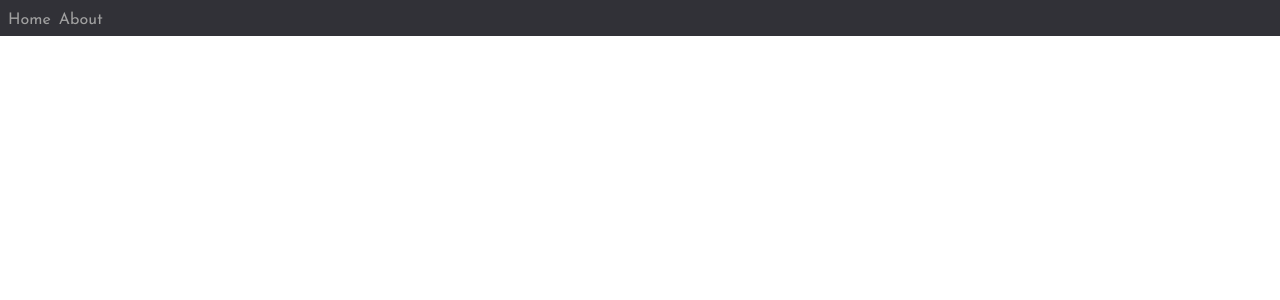
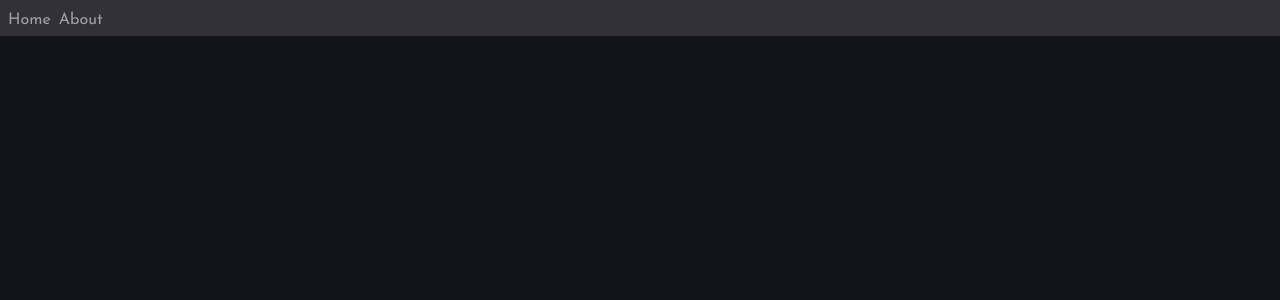
Before and after one commit to alexander-i-yang/alexander-i-yang.github.io, a React (Create React App) app: page / in a window 1280 px wide. Shown: the top 300 px of the page. Built offline with nearby package versions, Linux system fonts and the light colour scheme; the HTML template or start-up script is replaced by a standard one.

Commit message:
Navbar scroll functionality

```diff
--- a/src/App.css
+++ b/src/App.css
@@ -16,6 +16,18 @@ nav a {
 
 .app {
   background-color: #13141a;
+  display: flex;
+  flex-direction: column;
+  overflow: hidden;
+  height: 100vh;
+}
+
+.content {
+  overflow-y: auto;
+}
+
+.landing {
+  height: 1000px;
 }
 
 /*# sourceMappingURL=App.css.map */
--- a/src/App.js
+++ b/src/App.js
@@ -20,10 +20,12 @@ class App extends React.Component {
                             <Link to="about">About</Link>
                         </nav>
                     </div>*/}
-                    <Routes>
-                        <Route exact path="/" element={<Home/>}/>
-                        <Route exact path="about" element={<About/>}/>
-                    </Routes>
+                    <div className="content">
+                        <Routes>
+                            <Route exact path="/" element={<Home/>}/>
+                            <Route exact path="about" element={<About/>}/>
+                        </Routes>
+                    </div>
                 </Router>
             </div>
         );
--- a/src/App.scss
+++ b/src/App.scss
@@ -30,4 +30,17 @@ nav {
 
 .app {
   background-color: $bg-color;
+  display: flex;
+  flex-direction: column;
+  overflow: hidden;
+  height: 100vh;
 }
+
+.content {
+  overflow-y: auto;
+}
+
+//Home page
+.landing {
+  height: 1000px;
+}
--- a/src/Home.js
+++ b/src/Home.js
@@ -16,10 +16,7 @@ class Landing extends React.Component {
 class Home extends React.Component {
     render() {
         return (
-            <div className="App">
-            <Landing />
-            </div>
-
+            <Landing/>
         );
     }
 
```
Also changed, not shown: 1 other file (tests, documents, lock files or other folders).
